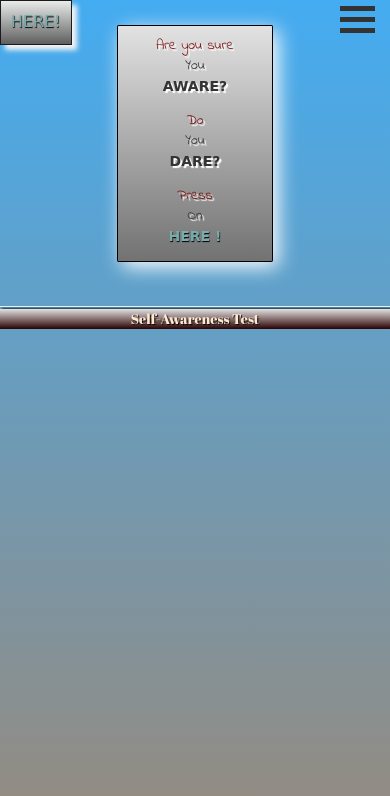
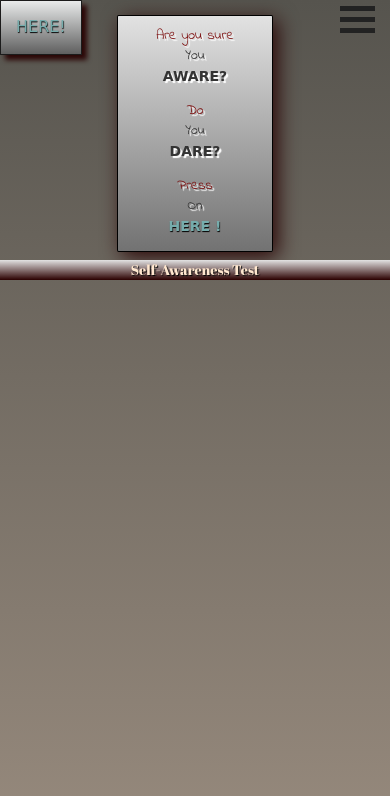
Before and after one commit to Puffshere/awareness-quiz, a website: page index.html in a window 390 px wide. Drawn offline with nearby package versions, Linux system fonts and the light colour scheme.

Commit message:
change background to brown, fixed responsiveness

```diff
--- a/index.css
+++ b/index.css
@@ -1,5 +1,5 @@
 body {
-    background-image: linear-gradient(#44acf1,#978a7d);
+    background-image: linear-gradient(#56544e,#978a7d);
     height: 100vh;
     min-width: 100%;
 }
@@ -13,9 +13,9 @@ body {
     margin-right: 30%;
     border: 1px solid black;
     border-radius: 1%;
-    margin-top: 4px;
-    box-shadow: 5px 5px 20px white;
-    z-index: 3;
+    margin-top: -6px;
+    box-shadow: 5px 5px 20px #2b0707;
+    z-index: 1;
 }
 
 @media (min-width: 600px) {
@@ -118,7 +118,8 @@ body {
     box-shadow: 2px 2px 2px black;
     color: black;
     z-index: -1;
-    margin-top: 4px;
+    margin-top: -9px;
+    position: absolute;
 }
 
 .welcomeStyling {
@@ -146,6 +147,15 @@ a:hover
   color: tomato;
 }
 
+
+.bottomScreenStyling {
+    background-image: linear-gradient(#e2e2e2,#2b0000);
+    color: rgb(255, 231, 207);
+    text-align: center;
+    text-shadow: 1px 1px 1px black;
+    font-family: 'Abril Fatface', cursive;
+    margin-top: 8px;
+}
 /* #menuToggle
 {
   display: block;
@@ -251,12 +261,3 @@ a:hover
 {
   transform: none;
 } */
-
-.bottomScreenStyling {
-    background-image: linear-gradient(#e2e2e2,#2b0000);
-    color: rgb(255, 231, 207);
-    text-align: center;
-    text-shadow: 1px 1px 1px black;
-    font-family: 'Abril Fatface', cursive;
-    margin-top: -18px;
-}
--- a/index.html
+++ b/index.html
@@ -23,7 +23,7 @@
         .bar3 {
             width: 35px;
             height: 5px;
-            background-color: #333;
+            background-color: #222;
             margin: 6px 0;
             transition: 0.4s;
         }
@@ -47,15 +47,16 @@
         #panel,
         .flip {
             font-size: 16px;
-            padding: 10px;
+            padding: 15px;
             text-align: center;
             background-image: linear-gradient(#e9ebeb, #5f5f5f);
             color: rgb(118, 172, 172);
             border: solid 1px #1b1b1b;
+            border-radius: 1%;
             margin: auto;
             text-shadow: .5px .5px 1px black;
             font-family: 'Special Elite', cursive;
-            box-shadow: 5px 5px 5px whitesmoke;
+            box-shadow: 5px 5px 5px #2b0707;
             position: absolute;
         }
 
@@ -103,7 +104,7 @@
             <div class="hereStyling">HERE ! </div>
         </div>
     </span>
-    <br></br>
+    <!-- <br></br> -->
     <hr class="lineStyling">
 </hr>
 
```
